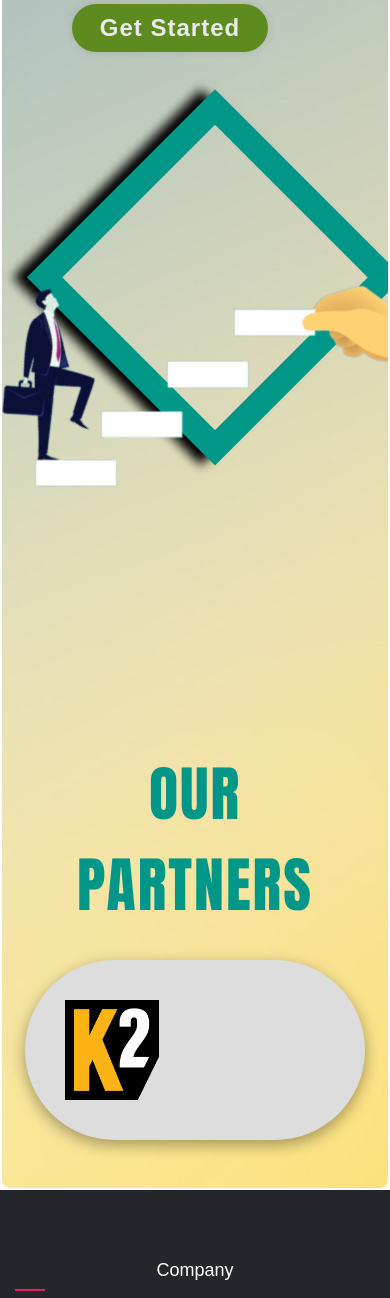
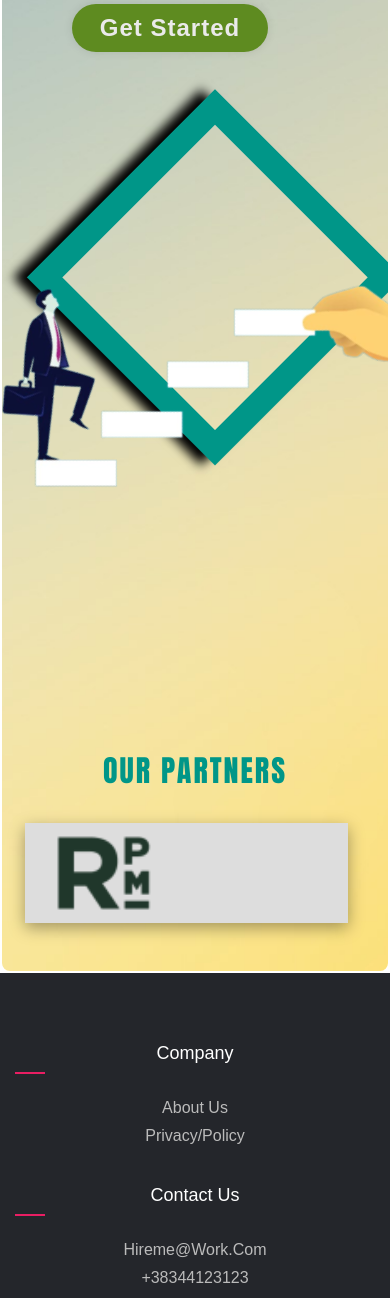
Before and after one commit to oltahasimja/PROJEKTI, a PHP site: page /cover.html in a window 390 px wide. Shown: the part 651-1949 px from the top of the page. Run offline with PHP 8.4, Linux system fonts and the light colour scheme.

Commit message:
script i slider

```diff
--- a/cover.html
+++ b/cover.html
@@ -75,7 +75,6 @@
                 </div>
             </div>
         </div>
-
     <footer class="footer">
         <div class="container">
             <div class="row">
@@ -112,6 +111,49 @@
             </div>
         </div>
     </footer>
+    <script>
+   var slides = document.querySelectorAll(".slide");
+var dots = document.querySelectorAll(".dot");
+var index = 0;
 
+
+function prevSlide(n){
+  index+=n;
+  console.log("prevSlide is called");
+  changeSlide();
+}
+
+function nextSlide(n){
+  index+=n;
+  changeSlide();
+}
+
+changeSlide();
+
+function changeSlide(){
+
+  if(index>slides.length-1)
+    index=0;
+
+  if(index<0)
+    index=slides.length-1;
+
+
+
+    for(let i=0;i<slides.length;i++){
+      slides[i].style.display = "none";
+
+      dots[i].classList.remove("active");
+
+
+    }
+
+    slides[index].style.display = "block";
+    dots[index].classList.add("active");
+
+
+
+}
+</script>
 </body>
 </html>
--- a/stylecover.css
+++ b/stylecover.css
@@ -15,6 +15,7 @@
     display: flex;
     flex-direction: column;
     justify-content: space-between;
+    flex-direction: column;
     align-items: top;
     padding: 9px 6% 0;
     overflow: hidden;
@@ -417,6 +418,56 @@ ul{
         transform: translateX(0);
         opacity: 1;
     }
+}
+
+.slider-area h2 {
+	text-align: center;
+	font-family: impact;
+	font-size: 60px;
+	font-weight: 500;
+	text-transform: uppercase;
+	letter-spacing: 2px;
+	margin: 200px 0 30px 0;
+  color: #009688;
+}
+.wrapper {
+	display: flex;
+	width: 100%;
+	margin-bottom: 3em;
+	overflow: hidden;
+	border-radius: 180px;
+	padding: 2.5rem;
+	background: #ddd;
+	box-shadow: rgba(0, 0, 0, 0.35) 0px 5px 15px;
+}
+.item {
+  display: flex;
+  flex-direction: row;
+  justify-content: space-evenly;
+  margin-right: 15em;
+  width: 150px;
+  height: 150px;
+	animation: animate 12s alternate linear infinite;
+}
+
+
+@keyframes animate {
+	0% {
+		transform: translate3d(0, 0, 0);
+	}
+	100% {
+		transform: translate3d(-1100px, 0, 0);
+	}
+}
+@media (max-width:767px) {
+	.slider-area h2 {
+		font-size: 30px;
+	}
+	.wrapper {
+		width: 95%;
+		border-radius: 0;
+		padding: 0;
+	}
 }
 /*About Us*/
 .banner2{
```
Also changed, not shown: kraft-kennedy.png.
